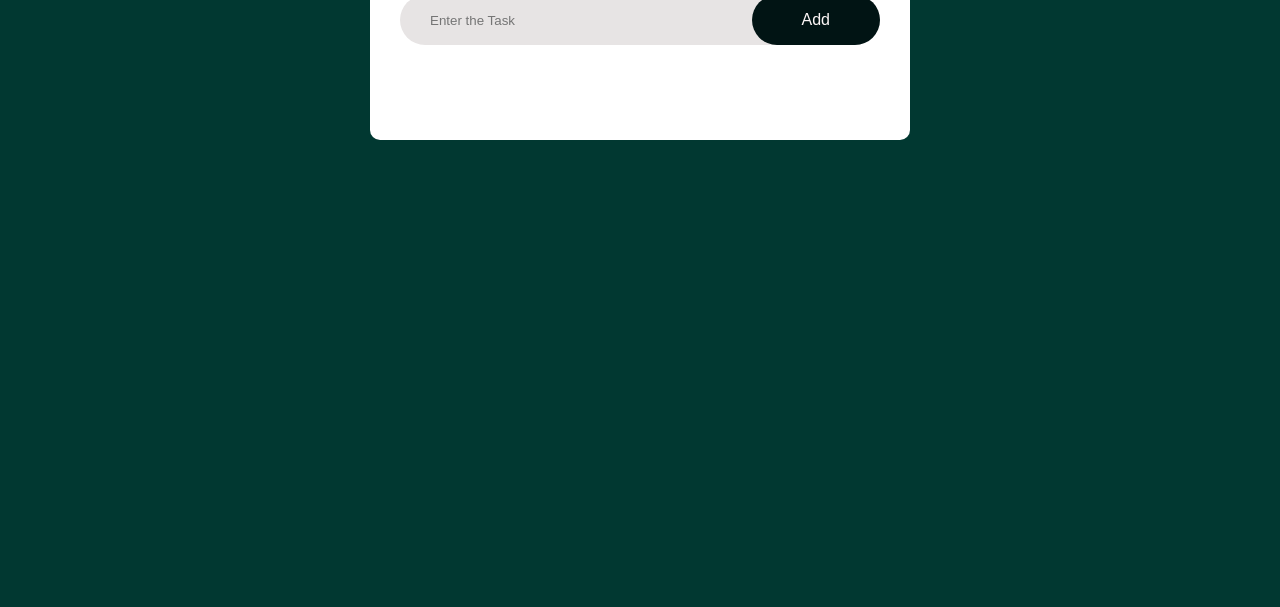
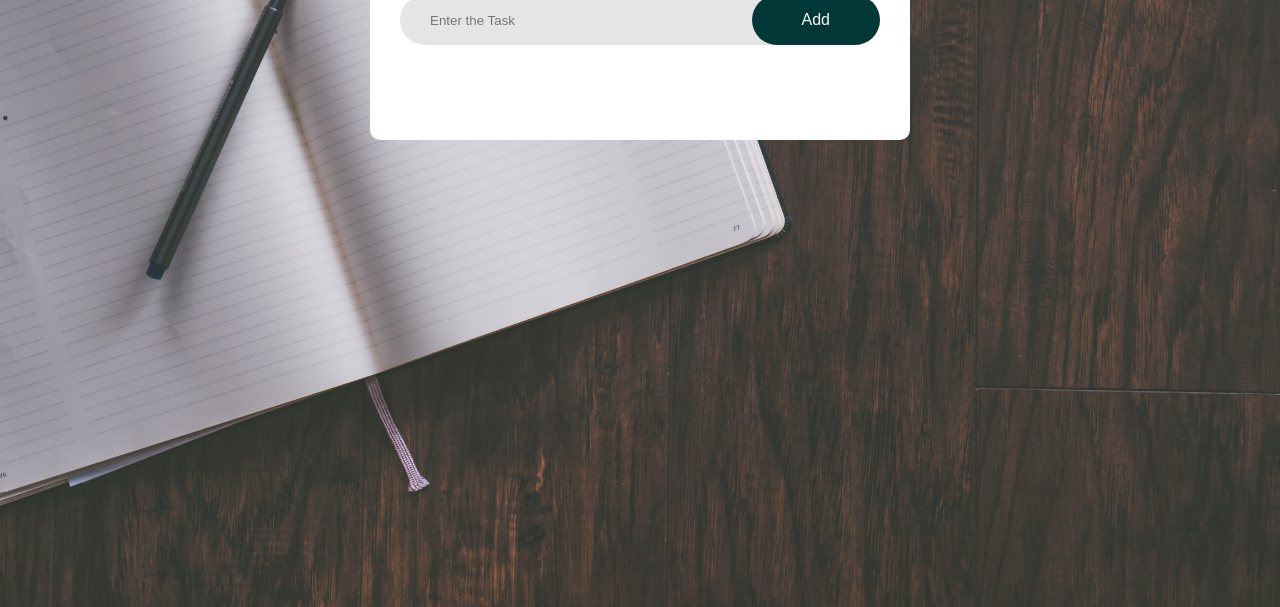
Before and after one commit to anusha-sadamani/To-do-list-app, a plain HTML site: page index.html in a window 1280 px wide. Shown: the part 193-800 px from the top of the page. Drawn offline with Linux system fonts and the light colour scheme.

Commit message:
change background

```diff
--- a/to-do.css
+++ b/to-do.css
@@ -4,10 +4,12 @@
     font-family: Arial, Helvetica, sans-serif;
     box-sizing:border-box;
 }
+
 .container{
     width: 100%;
     min-height:100vh;
-    background:rgb(1, 56, 49);
+    background: url('list2.jpg') no-repeat center center fixed;
+    background-size: cover;
     padding: 10px;
 }
 .to-do{
@@ -45,7 +47,7 @@
     border:none;
     outline: none;
     padding:  16px 50px;
-    background: rgb(1, 20, 20);
+    background: rgb(2, 56, 56);
     color: rgb(252, 246, 246);
     font-size: 16px;
     cursor:pointer;
```
